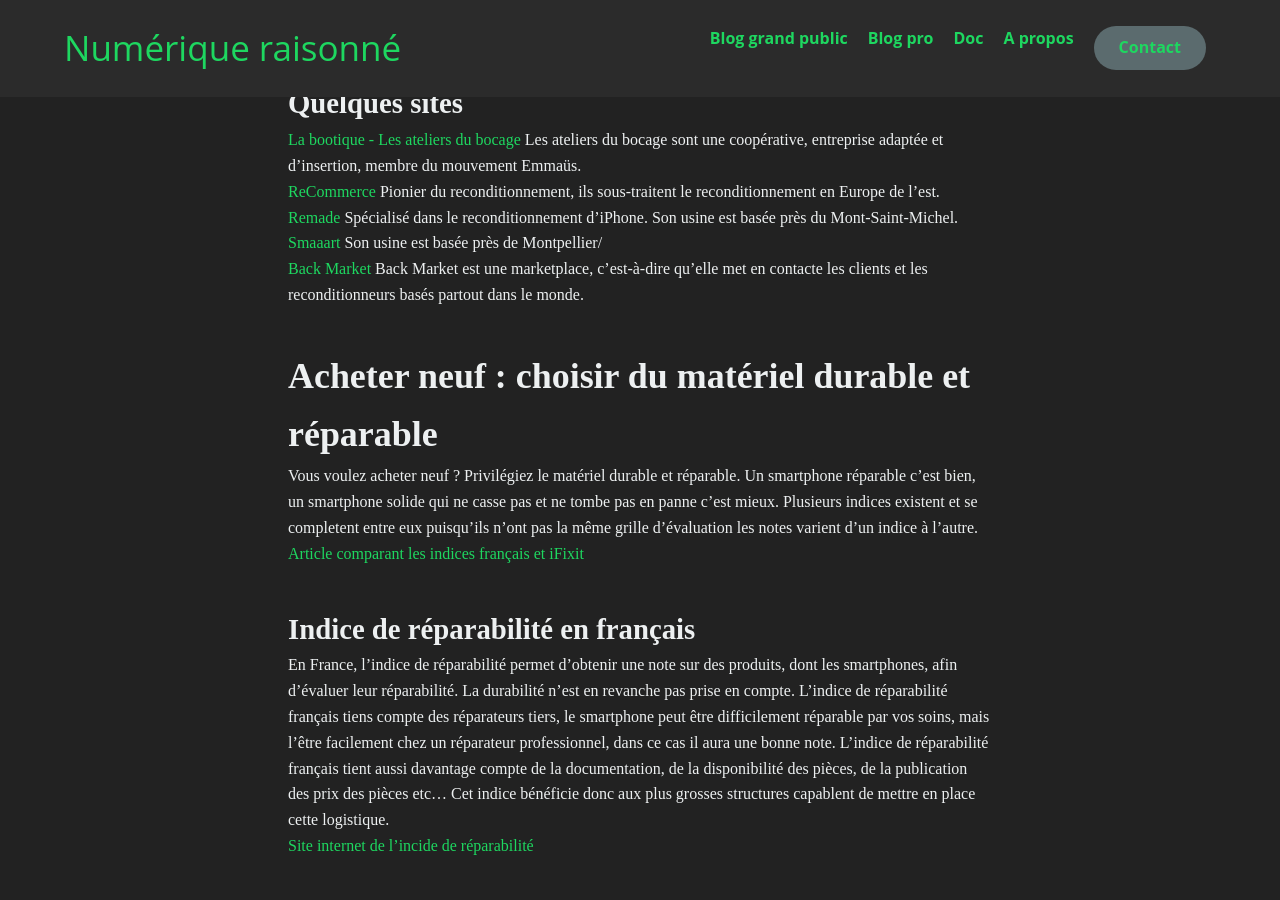
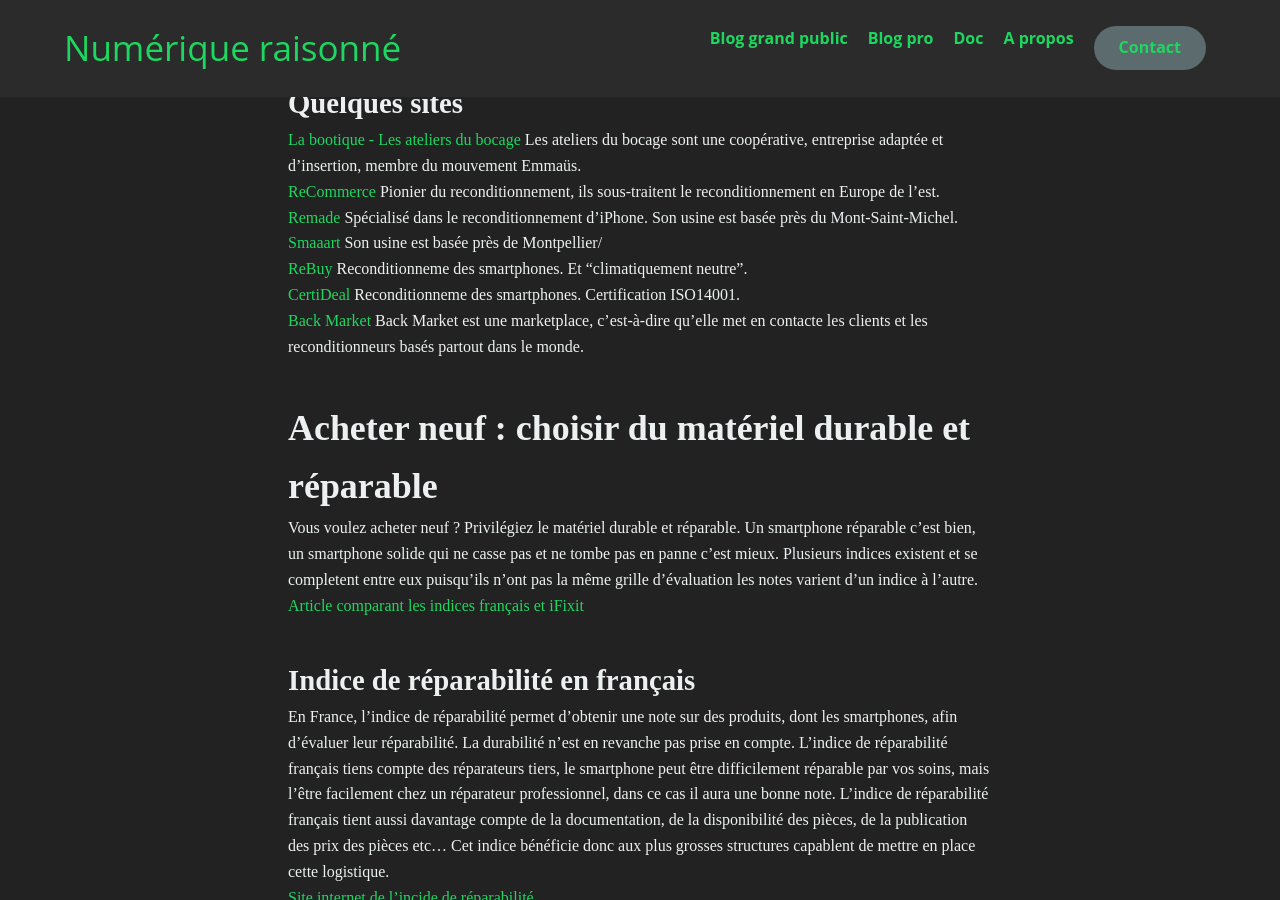
Before and after one commit to Slandais/slandais.github.io, a Jekyll site: the page built from _posts/2021-04-14-acheter-nouveau-telephone.md, in a window 1280 px wide and 900 px high, scrolled down 1245 px. Built offline with Jekyll 4.4.1, drawn with Linux system fonts in a browser that asks for light colours.

Commit message:
Update 2021-04-14-acheter-nouveau-telephone.md

```diff
--- a/_posts/2021-04-14-acheter-nouveau-telephone.md
+++ b/_posts/2021-04-14-acheter-nouveau-telephone.md
@@ -40,6 +40,8 @@
 * [ReCommerce](https://www.recommerce.com/fr/) Pionier du reconditionnement, ils sous-traitent le reconditionnement en Europe de l'est.
 * [Remade](https://remade.com/) Spécialisé dans le reconditionnement d'iPhone. Son usine est basée près du Mont-Saint-Michel.
 * [Smaaart](https://smaaart.fr/) Son usine est basée près de Montpellier/
+* [ReBuy](https://www.rebuy.fr/) Reconditionneme des smartphones. Et "climatiquement neutre".
+* [CertiDeal](https://smaaart.fr/) Reconditionneme des smartphones. Certification ISO14001.
 * [Back Market](https://www.backmarket.fr/) Back Market est une marketplace, c’est-à-dire qu'elle met en contacte les clients et les reconditionneurs basés partout dans le monde.
 
 ## Acheter neuf : choisir du matériel durable et réparable
```
